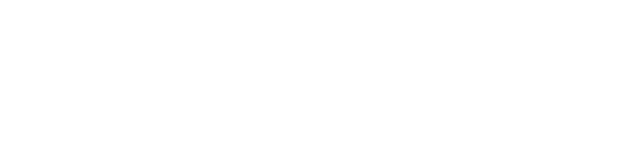
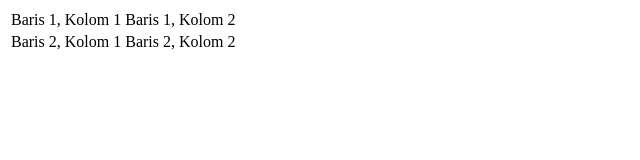
Before and after one commit to Rafi-Sharifudin/Belajar-html, a plain HTML site: page 06-html-Lanjutan/Table.html in a window 1280 px wide. Shown: the whole page, without its empty margins (0-640 px from the left). Drawn offline with Linux system fonts and the light colour scheme.

Commit message:
feat: Tambahkan tabel dengan data pada Table.html

```diff
--- a/06-html-Lanjutan/Table.html
+++ b/06-html-Lanjutan/Table.html
@@ -6,6 +6,15 @@
   <title>Table Html</title>
 </head>
 <body>
-
+  <table>
+    <tr>
+      <td>Baris 1, Kolom 1</td>
+      <td>Baris 1, Kolom 2</td>
+    </tr>
+    <tr>
+      <td>Baris 2, Kolom 1</td>
+      <td>Baris 2, Kolom 2</td>
+    </tr>
+  </table>
 </body>
 </html>
```
